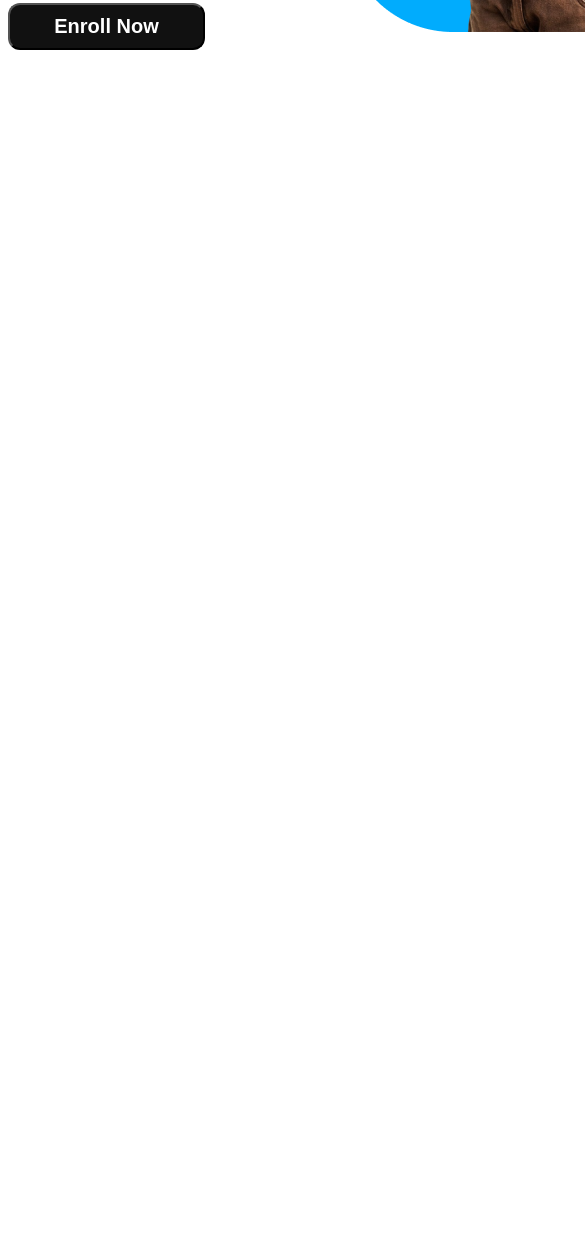
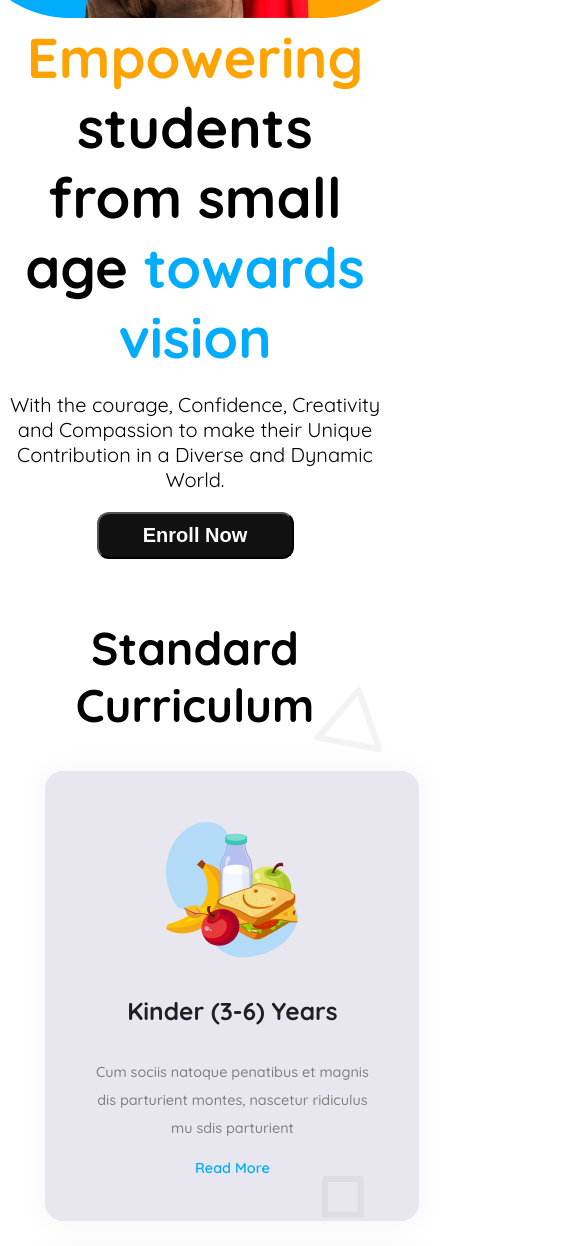
Before and after one commit to sohagroy7223/B11-kids-school, a plain HTML site: page index.html in a window 390 px wide. Shown: the part 737-1983 px from the top of the page, 585 px wide, since content can reach past the window. Before the commit the page ends 844 px from the top, so only its background shows below. Drawn offline with Linux system fonts and the light colour scheme.

Commit message:
addad main section and responsive for mobil device

```diff
--- a/index.html
+++ b/index.html
@@ -43,7 +43,41 @@
             </div>
         </header>
         <main>
-            <section></section>
+            <section>
+                <h2>Standard Curriculum</h2>
+                <div class="card-container">
+                    <div class="card">
+                        <img src="assets/kinder.png" alt="" />
+                        <h4 class="card-tital">Kinder (3-6) Years</h4>
+                        <p class="card-description">
+                            Cum sociis natoque penatibus et magnis dis
+                            parturient montes, nascetur ridiculus mu sdis
+                            parturient
+                        </p>
+                        <a href="" class="sky-blue font-size">Read More</a>
+                    </div>
+                    <div class="card">
+                        <img src="assets/elementary.png" alt="" />
+                        <h4 class="card-tital">Elementary School</h4>
+                        <p class="card-description">
+                            Cum sociis natoque penatibus et magnis dis
+                            parturient montes, nascetur ridiculus mu sdis
+                            parturient
+                        </p>
+                        <a href="" class="orange font-size">Read More</a>
+                    </div>
+                    <div class="card">
+                        <img src="assets/middle.png" alt="" />
+                        <h4 class="card-tital">Middle (10-16) Years</h4>
+                        <p class="card-description">
+                            Cum sociis natoque penatibus et magnis dis
+                            parturient montes, nascetur ridiculus mu sdis
+                            parturient
+                        </p>
+                        <a href="" class="dip-sky font-size">Read More</a>
+                    </div>
+                </div>
+            </section>
         </main>
     </body>
 </html>
--- a/style/style.css
+++ b/style/style.css
@@ -41,6 +41,15 @@ button {
 }
 /* shared-style-shit--start */
 
+main > section {
+    background-image: url("../assets/bg.png");
+    margin-top: 60px;
+    /* z-index: 97; */
+}
+.font-size {
+    font-size: 0.9rem;
+}
+
 .orange {
     color: #fea301;
 }
@@ -80,3 +89,58 @@ button {
     padding: 10px;
     color: #ffffff;
 }
+/* card-item- style */
+
+h2 {
+    font-size: 2.87rem;
+    font-weight: 700;
+    color: #000000;
+    text-align: center;
+}
+
+.card-container {
+    display: grid;
+    grid-template-columns: repeat(3, 1fr);
+    gap: 28px;
+    justify-content: center;
+}
+
+.card {
+    max-width: 350px;
+    height: 350px;
+    border-radius: 18px;
+    box-shadow: 0 0 28.3px 0.94px rgba(0, 0, 0, 0.05);
+    /* z-index: 99; */
+    text-align: center;
+    padding: 50px;
+    background-color: #7c76a72c;
+}
+.card-tital {
+    font-size: 1.53rem;
+    font-weight: 700;
+    color: #202020;
+}
+.card-description {
+    max-width: 280px;
+    font-size: 0.9rem;
+    color: #808080;
+    font-weight: 500;
+    line-height: 28px;
+}
+
+@media screen and (max-width: 576px) {
+    .container {
+        flex-direction: column-reverse;
+    }
+    .head-container {
+        text-align: center;
+    }
+    .card-container {
+        grid-template-columns: 1fr;
+        width: 100%;
+        margin-left: 10%;
+    }
+    h2 {
+        text-align: center;
+    }
+}
```
